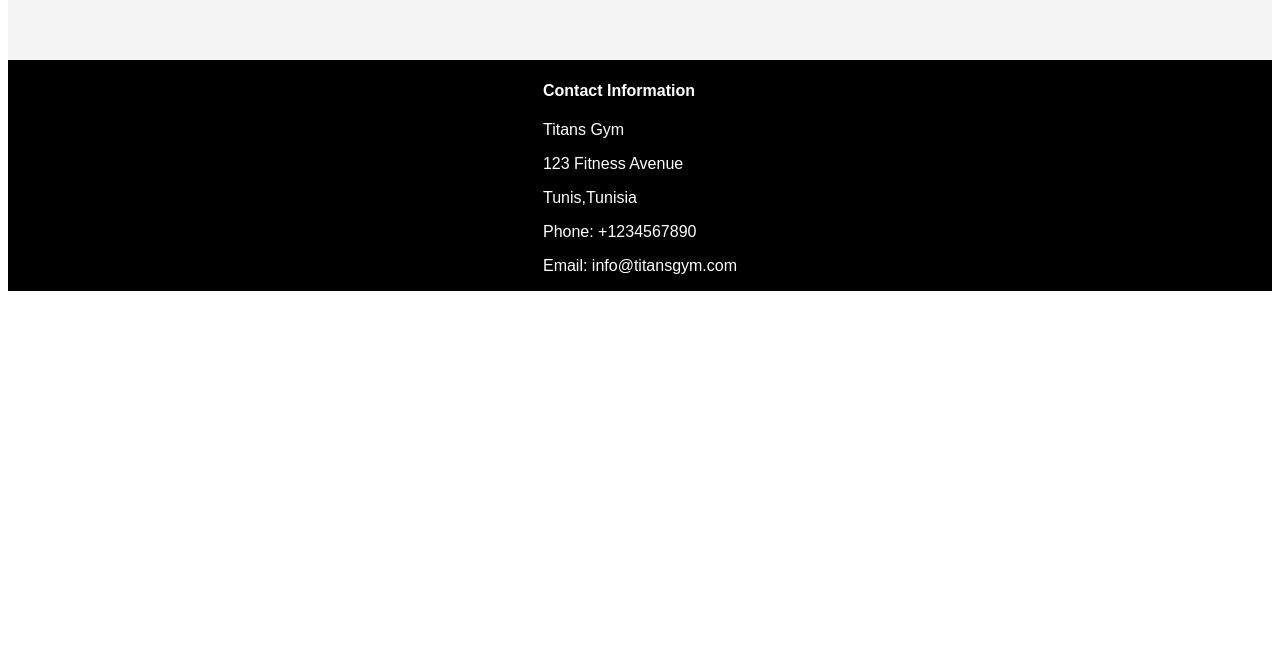
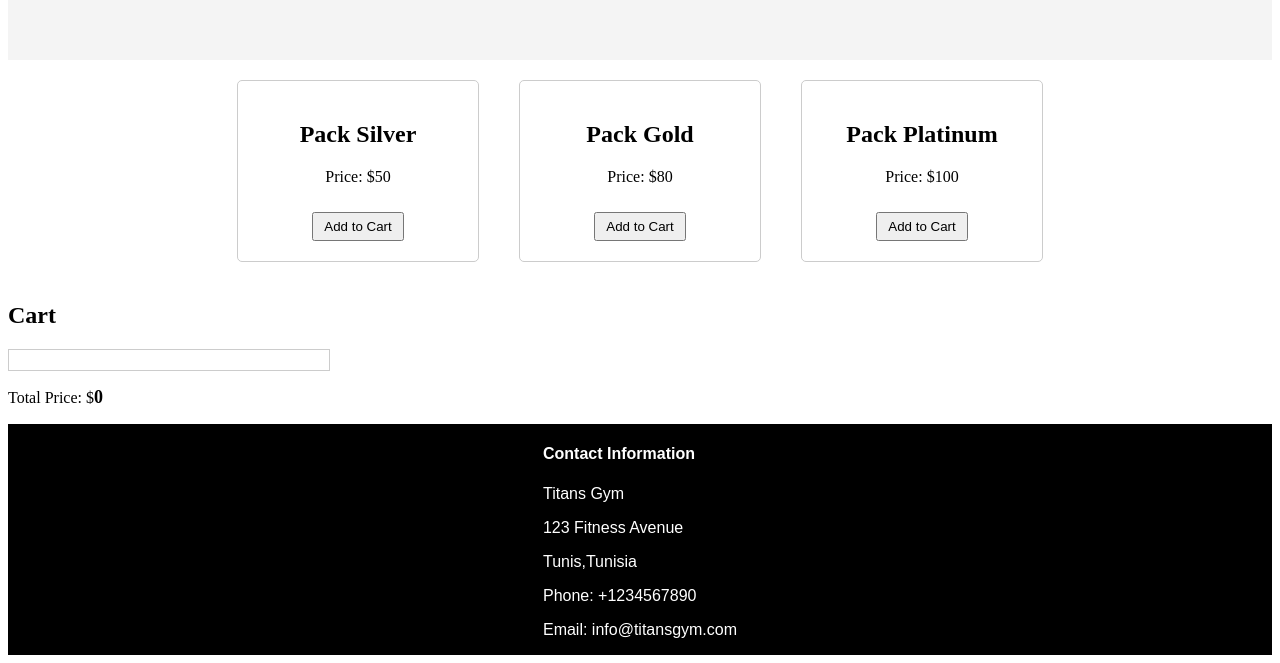
Before and after one commit to tasnimchourabi/projet-final, a plain HTML site: page index.html in a window 1280 px wide. Shown: the part 2586-3249 px from the top of the page. Before the commit the page ends 2885 px from the top, so only its background shows below. Drawn offline with Linux system fonts and the light colour scheme.

Commit message:
first commit

```diff
--- a/final.js
+++ b/final.js
@@ -11,3 +11,12 @@ function animatePage(href) {
     setTimeout(function() {
         window.location.href = href;
     }, 500); }
+    function displayMessage(cardType) {
+        if (cardType === 'about') {
+            alert("About Titans Gym: Titans Gym is a premier fitness center offering state-of-the-art facilities and personalized training programs.");
+        } else if (cardType === 'history') {
+            alert("History: Established in 2005, Titans Gym has been a pioneer in the fitness industry, catering to fitness enthusiasts of all levels.");
+        } else if (cardType === 'popularity') {
+            alert("Popularity: Titans Gym has gained immense popularity for its top-notch equipment, expert trainers, and diverse workout programs.");
+        }
+    }
--- a/index.html
+++ b/index.html
@@ -88,6 +88,33 @@
 </div>
 </section>
 </section>
+<section>
+  <div class="packs">
+      <div class="cardd">
+          <h2>Pack Silver</h2>
+          <p>Price: $50</p>
+          <button class="add-to-cart" data-price="50">Add to Cart</button>
+      </div>
+
+      <div class="cardd">
+          <h2>Pack Gold</h2>
+          <p>Price: $80</p>
+          <button class="add-to-cart" data-price="80">Add to Cart</button>
+      </div>
+
+      <div class="cardd">
+          <h2>Pack Platinum</h2>
+          <p>Price: $100</p>
+          <button class="add-to-cart" data-price="100">Add to Cart</button>
+      </div>
+  </div>
+</section>
+<div class="cart">
+  <h2>Cart</h2>
+  <div class="selected-packs">
+  </div>
+  <p>Total Price: $<span id="total-price">0</span></p>
+</div>
 <footer class="footer body1">
   <div class="footer-content">
       <h4>Contact Information</h4>
@@ -98,19 +125,29 @@
       <p>Email: info@titansgym.com</p>
   </div>
 </footer>
-<script>
-  function displayMessage(cardType) {
-      if (cardType === 'about') {
-          alert("About Titans Gym: Titans Gym is a premier fitness center offering state-of-the-art facilities and personalized training programs.");
-      } else if (cardType === 'history') {
-          alert("History: Established in 2005, Titans Gym has been a pioneer in the fitness industry, catering to fitness enthusiasts of all levels.");
-      } else if (cardType === 'popularity') {
-          alert("Popularity: Titans Gym has gained immense popularity for its top-notch equipment, expert trainers, and diverse workout programs.");
-      }
-  }
-
-
+<script >
+  const addToCartButtons = document.querySelectorAll('.add-to-cart');
+const totalPriceElement = document.getElementById('total-price');
+const selectedPacksElement = document.querySelector('.selected-packs');
+let totalPrice = 0;
+const selectedPacks = [];
+addToCartButtons.forEach(button => {
+    button.addEventListener('click', () => {
+        const packName = button.previousElementSibling.previousElementSibling.textContent;
+        const price = parseInt(button.dataset.price);
+        selectedPacks.push({ name: packName, price: price });
+        selectedPacksElement.innerHTML = selectedPacks.map(pack => `<p>${pack.name} - $${pack.price}</p>`).join('');
+        totalPrice += price;
+        totalPriceElement.textContent = totalPrice;
+    });
+});
+document.querySelectorAll('.list a').forEach(item => {
+    item.addEventListener('click', function(e) {
+        e.preventDefault();
+        const href = this.getAttribute('href');
+        animatePage(href);
+    });
+});
 </script>
-<script src="script.js"></script>
 </body>
 </html>
--- a/style.css
+++ b/style.css
@@ -303,3 +303,35 @@ img{
     color: white;
     font-family: Arial, sans-serif;
 }
+.packs {
+  display: flex;
+  justify-content: center;
+  align-items: center;
+  flex-wrap: wrap;
+}
+.cardd {
+  border: 1px solid #ccc;
+  border-radius: 5px;
+  padding: 20px;
+  margin: 20px;
+  width: 200px;
+  text-align: center;
+}
+
+.cardd button {
+  margin-top: 10px;
+  padding: 5px 10px;
+  cursor: pointer;
+}
+.selected-packs {
+  border: 1px solid #ccc;
+  padding: 10px;
+  margin-top: 20px;
+  max-width: 300px;
+}
+
+#total-price {
+  font-weight: bold;
+  font-size: 18px;
+  margin-top: 10px;
+}
```
